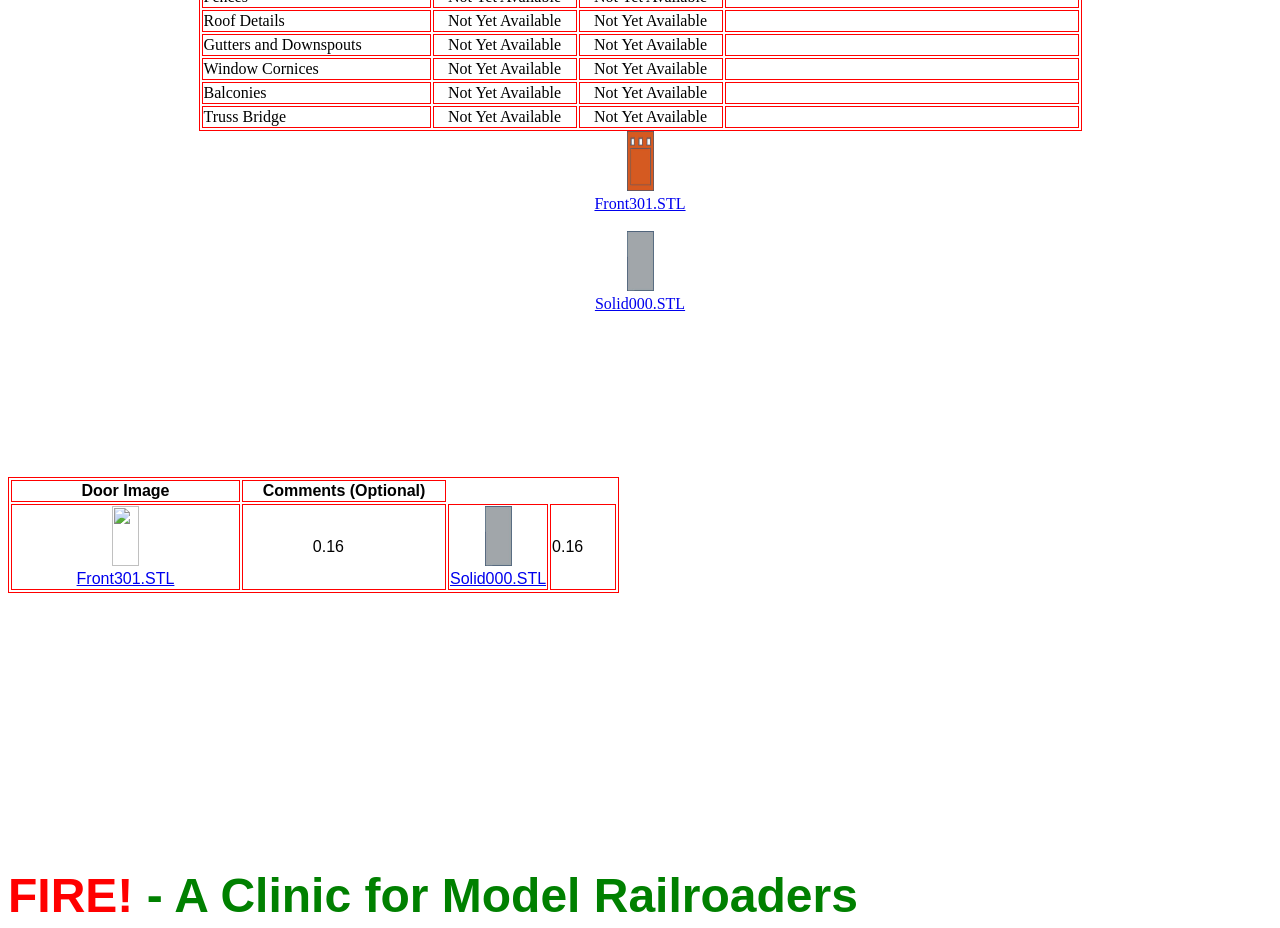
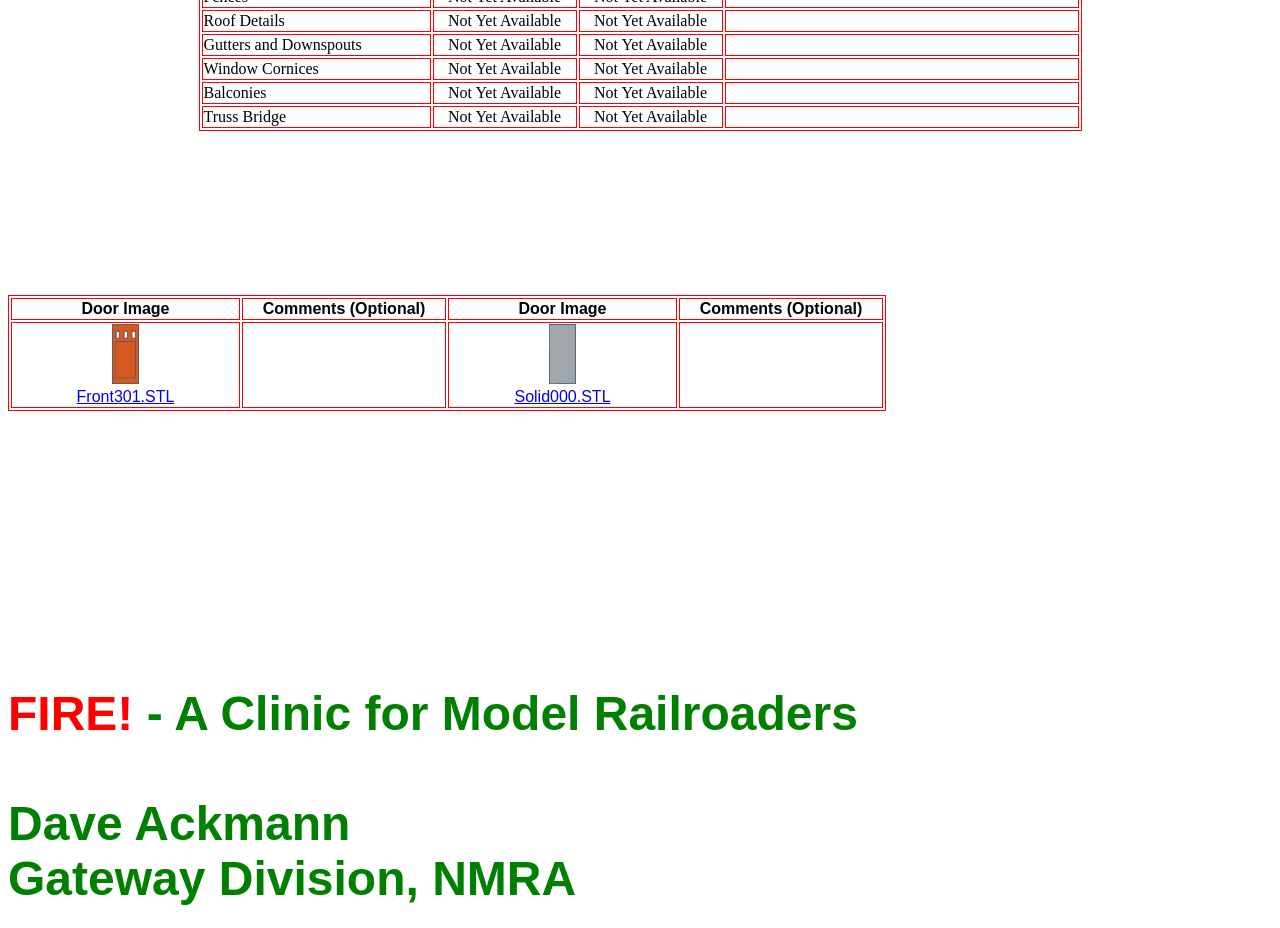
Before and after one commit to daackm/daackm.github.io, a plain HTML site: page index.html in a window 1280 px wide. Shown: the part 3262-4190 px from the top of the page. Drawn offline with Linux system fonts and the light colour scheme.

Commit message:
Add files via upload

```diff
--- a/index.html
+++ b/index.html
@@ -336,15 +336,6 @@ Maybe want to add covered bridge, community water tower, lighthouse, Fishing Lod
 
 
 
-<center>
-<img src="Front301.jpg" width=27 height=60>
-<a href="\Front301.stl" download><br>Front301.STL</a> <br>
-</center>
-<BR>
-<center>
-<img src="Solid000.jpg" width=27 height=60>
- <a href="Solid000.stl" download><br>Solid000.STL</a> <br>
-</center>
 <BR>&nbsp;
 <BR>&nbsp; <BR>
 <Font face=arial size=18 color=green><B>
@@ -357,15 +348,17 @@ Maybe want to add covered bridge, community water tower, lighthouse, Fishing Lod
   <tr>
     <th width=225>Door Image</th>
     <th width=200>Comments (Optional)</th>
+    <th width=225>Door Image</th>
+    <th width=200>Comments (Optional)</th>
   </tr>
 
   <tr>
     <td>
     <center>
-    <img src="Front301.jeg" width=27 height=60>
+    <img src="Front301.jpg" width=27 height=60>
     <a href="\Front301.stl" download><br>Front301.STL</a> <br>
     </center></td>
-    <td><center>0.16&nbsp; &nbsp; &nbsp; &nbsp;</center>
+    <td><center>&nbsp; &nbsp; &nbsp; &nbsp;</center>
     </td>
 
     <td>
@@ -373,7 +366,7 @@ Maybe want to add covered bridge, community water tower, lighthouse, Fishing Lod
     <img src="Solid000.jpg" width=27 height=60>
     <a href="\Solid000.stl" download><br>Solid000.STL</a> <br>
     </center></td>
-    <td><center>0.16&nbsp; &nbsp; &nbsp; &nbsp;</center>
+    <td><center>&nbsp; &nbsp; &nbsp; &nbsp;</center>
     </td>
   </tr>
 
```
